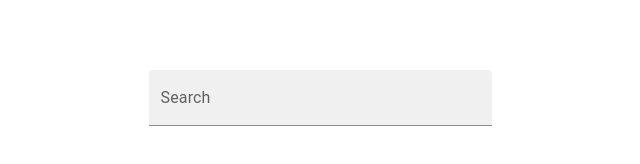
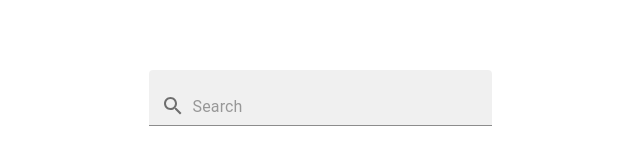
Before and after one commit to AlexeyZheryakov/Autocomplete, a React (Create React App) app: page / in a window 1280 px wide. Shown: the part 202-366 px from the top of the page, without its empty margins (320-960 px from the left). Built offline with nearby package versions, Linux system fonts and the light colour scheme.

Commit message:
search form

```diff
--- a/package.json
+++ b/package.json
@@ -5,6 +5,7 @@
   "dependencies": {
     "@emotion/react": "^11.4.1",
     "@emotion/styled": "^11.3.0",
+    "@mui/icons-material": "^5.0.4",
     "@mui/material": "^5.0.4",
     "@testing-library/jest-dom": "^5.14.1",
     "@testing-library/react": "^11.2.7",
--- a/src/App.tsx
+++ b/src/App.tsx
@@ -1,11 +1,24 @@
 import React from 'react';
 import './App.css';
 import TextField from '@mui/material/TextField';
+import SearchIcon from '@mui/icons-material/Search';
+import InputAdornment from '@mui/material/InputAdornment';
 
 function App() {
   return (
     <div className="App">
-      <TextField sx={{ width: '343px' }} label="Search" variant="filled" />
+      <TextField
+        placeholder="Search"
+        sx={{ width: '343px' }}
+        variant="filled"
+        InputProps={{
+          startAdornment: (
+            <InputAdornment position="start">
+              <SearchIcon />
+            </InputAdornment>
+          ),
+        }}
+      />
     </div>
   );
 }
```
Also changed, not shown: 1 other file (tests, documents, lock files or other folders).
